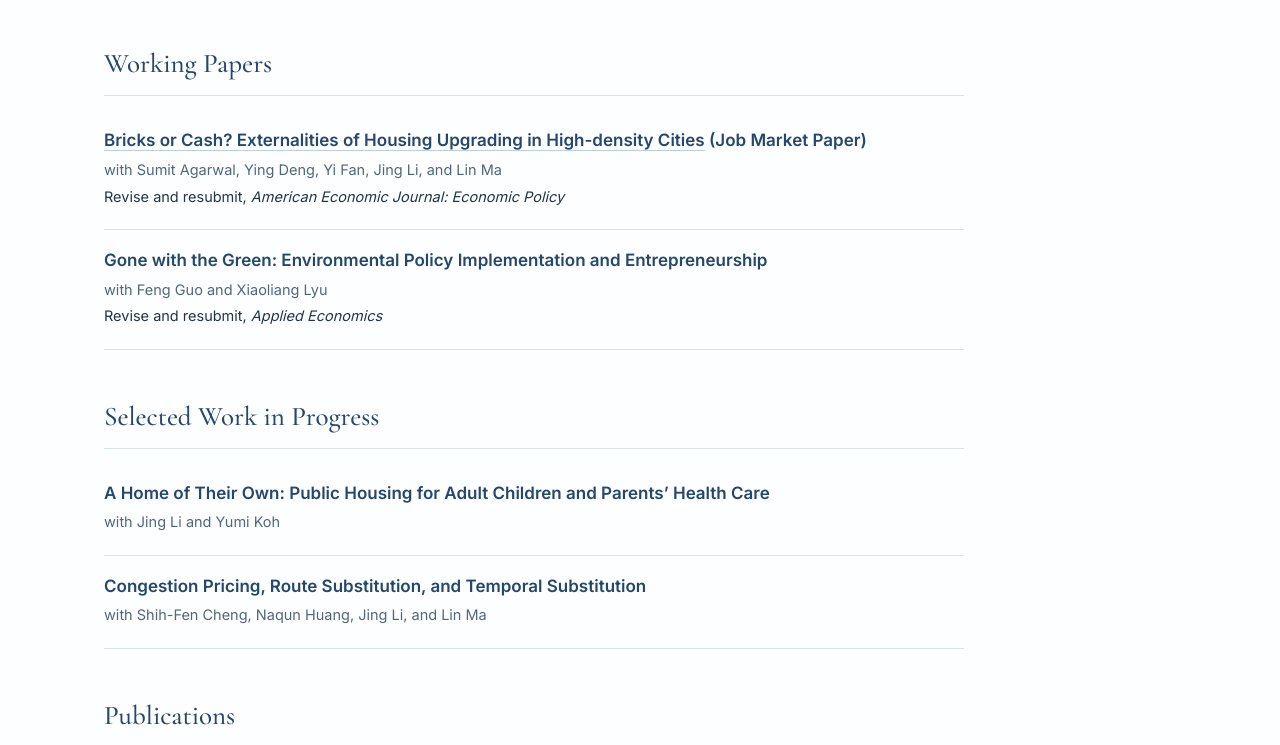
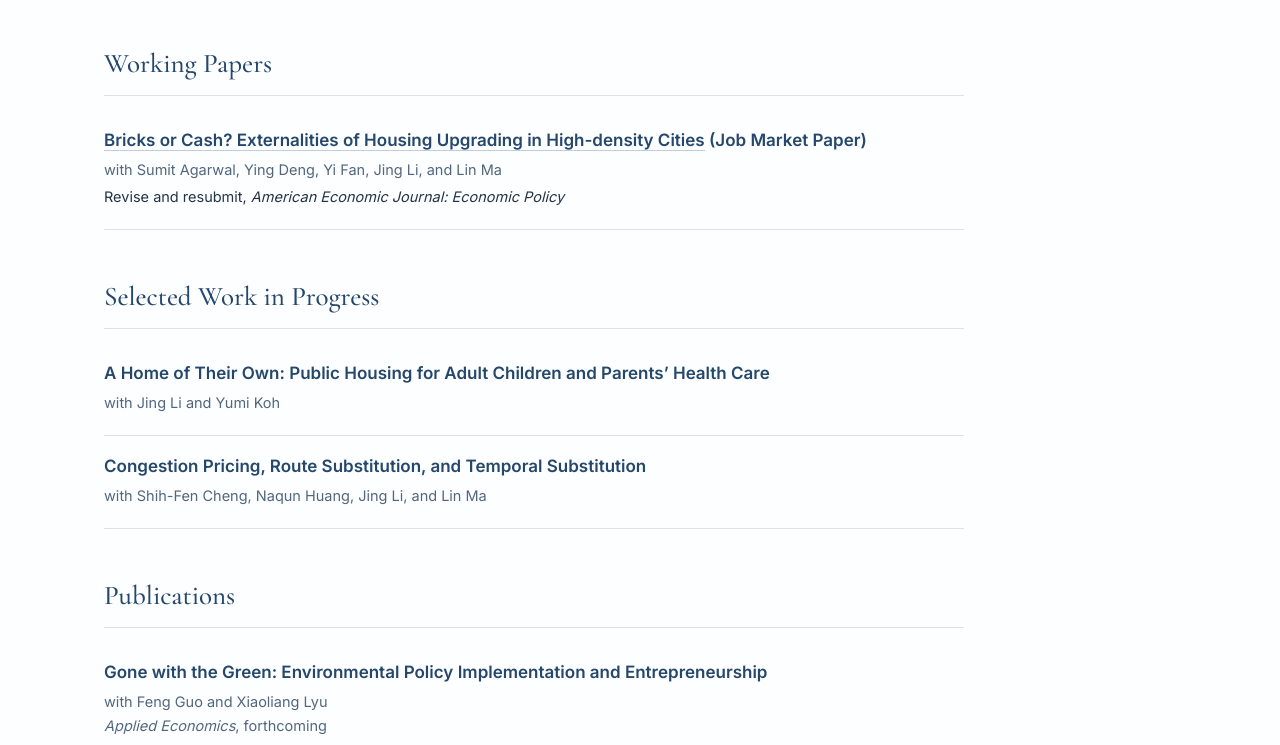
Before and after one commit to qigao-econ/qigao-econ.github.io, a plain HTML site: page research.html in a window 1280 px wide. Shown: the part 207-952 px from the top of the page. Drawn offline with nearby package versions, Linux system fonts and the light colour scheme.

Commit message:
Add files via upload

```diff
--- a/research.html
+++ b/research.html
@@ -3,7 +3,6 @@
 <head>
   <meta charset="utf-8">
   <meta name="viewport" content="width=device-width, initial-scale=1">
-  <meta name="robots" content="noindex, nofollow, noimageindex">
   <meta name="theme-color" content="#fdfeff">
   <title>Research | Qi Gao</title>
   <meta name="description" content="Research by Qi Gao in urban and regional economics, public economics, and health economics: working papers, publications, and selected work in progress.">
@@ -43,11 +42,6 @@
     <p class="meta">with Sumit Agarwal, Ying Deng, Yi Fan, Jing Li, and Lin Ma</p>
     <p class="status">Revise and resubmit, <em>American Economic Journal: Economic Policy</em></p>
   </article>
-  <article class="paper">
-    <h3 class="title">Gone with the Green: Environmental Policy Implementation and Entrepreneurship</h3>
-    <p class="meta">with Feng Guo and Xiaoliang Lyu</p>
-    <p class="status">Revise and resubmit, <em>Applied Economics</em></p>
-  </article>
 
   <h2>Selected Work in Progress</h2>
   <article class="paper">
@@ -61,6 +55,11 @@
 
   <h2>Publications</h2>
   <article class="paper">
+    <h3 class="title">Gone with the Green: Environmental Policy Implementation and Entrepreneurship</h3>
+    <p class="meta">with Feng Guo and Xiaoliang Lyu</p>
+    <p class="meta"><em>Applied Economics</em>, forthcoming</p>
+  </article>
+  <article class="paper">
     <h3 class="title">How Does the Government’s Attitude Affect the Willingness of Migrants to Stay?</h3>
     <p class="original-title" lang="zh-CN">政府姿态如何影响流动人口居留意愿？</p>
     <p class="meta"><em>Population &amp; Economics</em> (<span lang="zh-CN">人口与经济</span>), 2023(03): 132–149. <span class="publication-language">In Chinese.</span></p>
```
Also changed, not shown: cv.html (+0 -1 lines), index.html (+0 -1 lines), teaching.html (+0 -1 lines), 2 other files.
